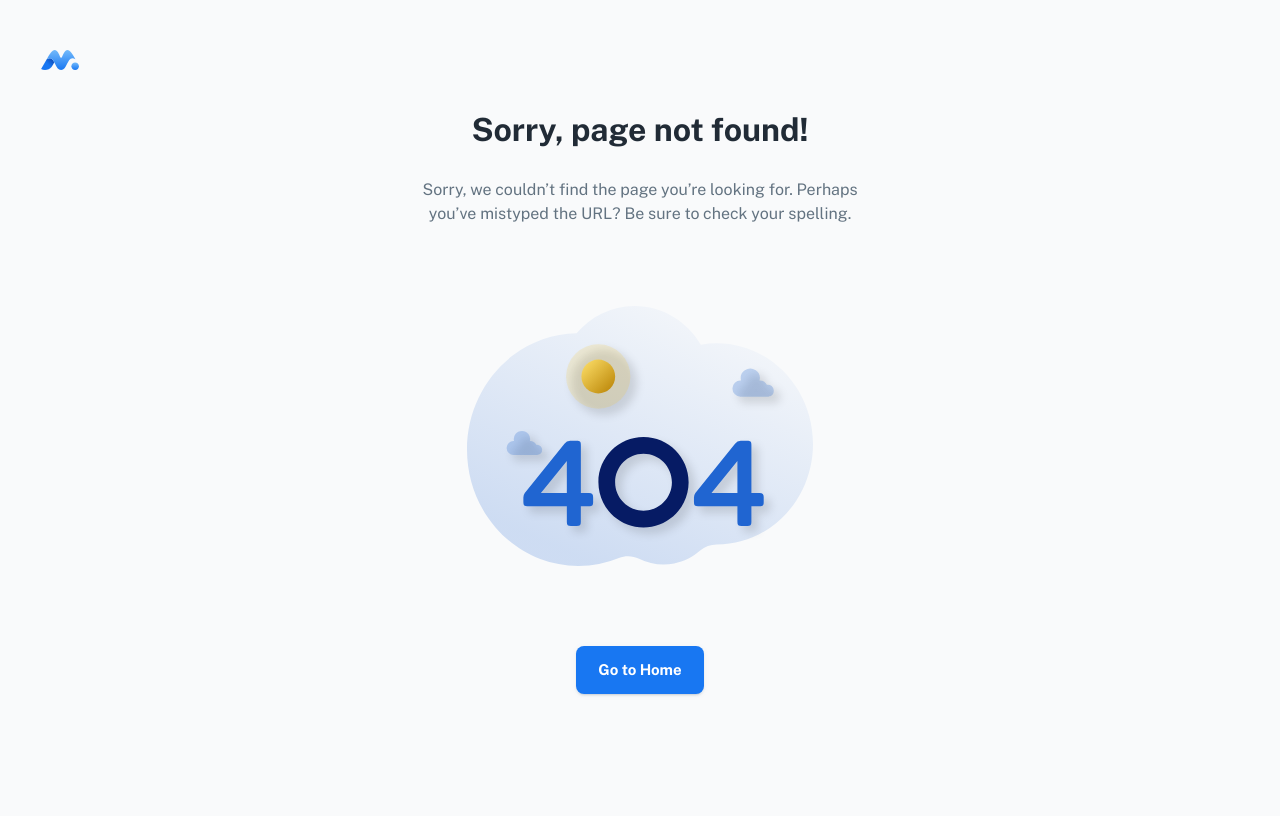
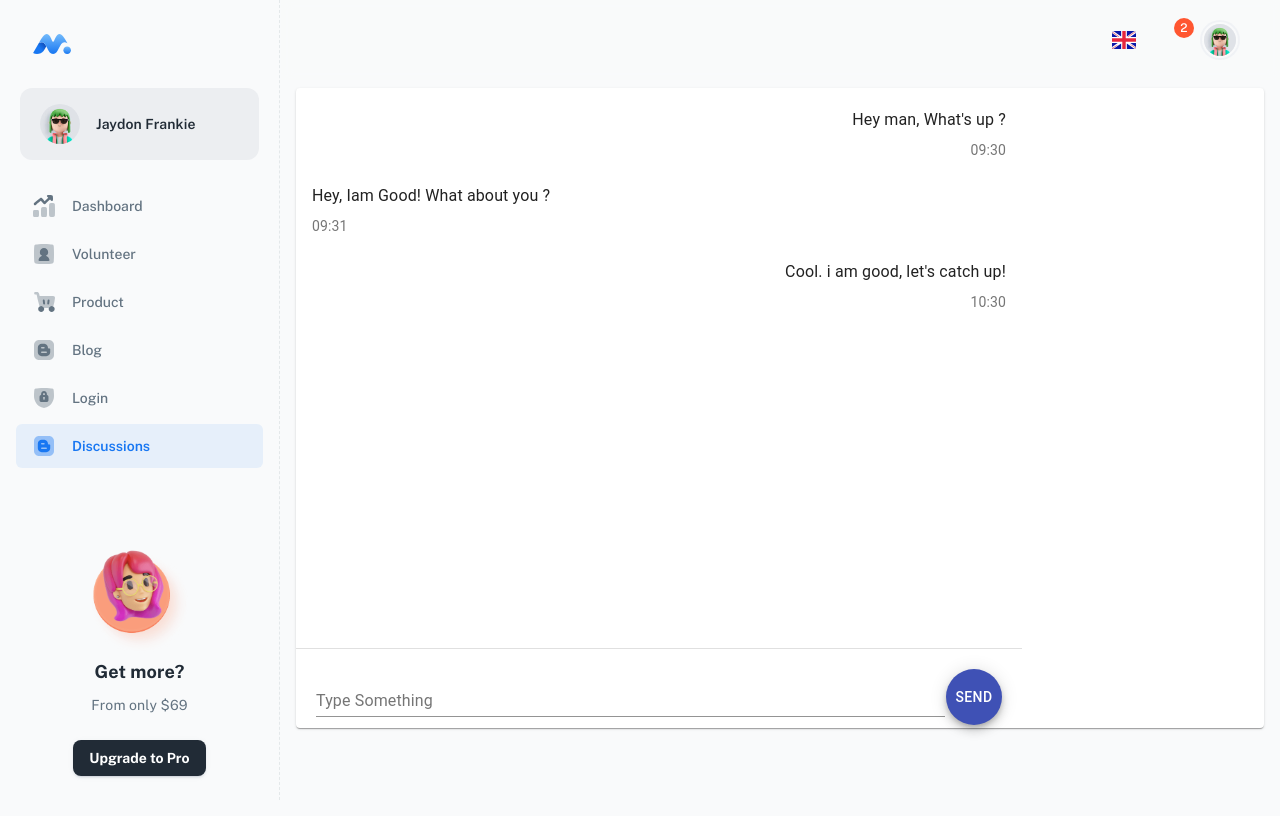
Before and after one commit to cfghyderabad24/Team-14, a React (Vite) app in the folder client/: page /diss in a window 1280 px wide. Before the commit this address led to /404. Built offline with nearby package versions, Linux system fonts and the light colour scheme; some icons are missing.

Commit message:
DiscussionPage for alumini and students

```diff
--- a/client/package.json
+++ b/client/package.json
@@ -24,6 +24,9 @@
     "@emotion/styled": "^11.11.5",
     "@faker-js/faker": "^8.1.0",
     "@iconify/react": "^4.1.1",
+    "@material-ui/core": "^4.12.4",
+    "@material-ui/icons": "^4.11.3",
+    "@mui/icons-material": "^5.15.20",
     "@mui/lab": "^5.0.0-alpha.170",
     "@mui/material": "^5.15.20",
     "@mui/x-date-pickers": "^7.7.1",
--- a/client/src/layouts/dashboard/config-navigation.jsx
+++ b/client/src/layouts/dashboard/config-navigation.jsx
@@ -34,7 +34,7 @@ const navConfig = [
   },
   {
     title: 'Discussions',
-    path: '/Discussions',
+    path: '/diss',
     icon: icon('ic_blog'),
   },
 
--- a/client/src/routes/sections.jsx
+++ b/client/src/routes/sections.jsx
@@ -2,6 +2,9 @@ import { lazy, Suspense } from 'react';
 import { Outlet, Navigate, useRoutes } from 'react-router-dom';
 
 import DashboardLayout from 'src/layouts/dashboard';
+
+import { Discussions } from 'src/sections/diss';
+
 
 export const IndexPage = lazy(() => import('src/pages/app'));
 export const BlogPage = lazy(() => import('src/pages/blog'));
@@ -27,12 +30,15 @@ export default function Router() {
         { path: 'user', element: <UserPage /> },
         { path: 'products', element: <ProductsPage /> },
         { path: 'blog', element: <BlogPage /> },
+        { path: 'diss', element: <Discussions /> },
+
       ],
     },
     {
       path: 'login',
       element: <LoginPage />,
     },
+
     {
       path: '404',
       element: <Page404 />,
--- /dev/null
+++ b/client/src/sections/diss/diss-view.jsx
@@ -0,0 +1,92 @@
+import React from 'react';
+import Fab from '@material-ui/core/Fab';
+import Grid from '@material-ui/core/Grid';
+import List from '@material-ui/core/List';
+import Paper from '@material-ui/core/Paper';
+// import Avatar from '@material-ui/core/Avatar';
+// import SendIcon from '@material-ui/icons/Send';
+import Divider from '@material-ui/core/Divider';
+import ListItem from '@material-ui/core/ListItem';
+import TextField from '@material-ui/core/TextField';
+// import Typography from '@material-ui/core/Typography';
+import { makeStyles } from '@material-ui/core/styles';
+// import ListItemIcon from '@material-ui/core/ListItemIcon';
+import ListItemText from '@material-ui/core/ListItemText';
+
+const useStyles = makeStyles({
+  table: {
+    minWidth: 650,
+  },
+  chatSection: {
+    width: '100%',
+    height: '80vh'
+  },
+  headBG: {
+    backgroundColor: '#e0e0e0'
+  },
+  borderRight500: {
+    borderRight: '1px solid #e0e0e0'
+  },
+  messageArea: {
+    height: '70vh',
+    overflowY: 'auto'
+  }
+});
+
+const Chat = () => {
+  const classes = useStyles();
+
+  return (
+    <div>
+
+      <Grid container component={Paper} className={classes.chatSection}>
+
+        <Grid item xs={9}>
+          <List className={classes.messageArea}>
+            <ListItem key="1">
+              <Grid container>
+                <Grid item xs={12}>
+                  <ListItemText align="right" primary="Hey man, What's up ?" />
+                </Grid>
+                <Grid item xs={12}>
+                  <ListItemText align="right" secondary="09:30" />
+                </Grid>
+              </Grid>
+            </ListItem>
+            <ListItem key="2">
+              <Grid container>
+                <Grid item xs={12}>
+                  <ListItemText align="left" primary="Hey, Iam Good! What about you ?" />
+                </Grid>
+                <Grid item xs={12}>
+                  <ListItemText align="left" secondary="09:31" />
+                </Grid>
+              </Grid>
+            </ListItem>
+            <ListItem key="3">
+              <Grid container>
+                <Grid item xs={12}>
+                  <ListItemText align="right" primary="Cool. i am good, let's catch up!" />
+                </Grid>
+                <Grid item xs={12}>
+                  <ListItemText align="right" secondary="10:30" />
+                </Grid>
+              </Grid>
+            </ListItem>
+          </List>
+          <Divider />
+          <Grid container style={{ padding: '20px' }}>
+            <Grid item xs={11}>
+              <TextField id="outlined-basic-email" label="Type Something" fullWidth />
+            </Grid>
+            <Grid xs={1} align="right">
+              <Fab color="primary" aria-label="add">Send</Fab>
+            </Grid>
+          </Grid>
+        </Grid>
+      </Grid>
+    </div>
+  );
+}
+
+export default Chat;
--- /dev/null
+++ b/client/src/sections/diss/index.js
@@ -0,0 +1 @@
+export { default as Discussions } from './diss-view';
```
Also changed, not shown: 1 other file (tests, documents, lock files or other folders).
